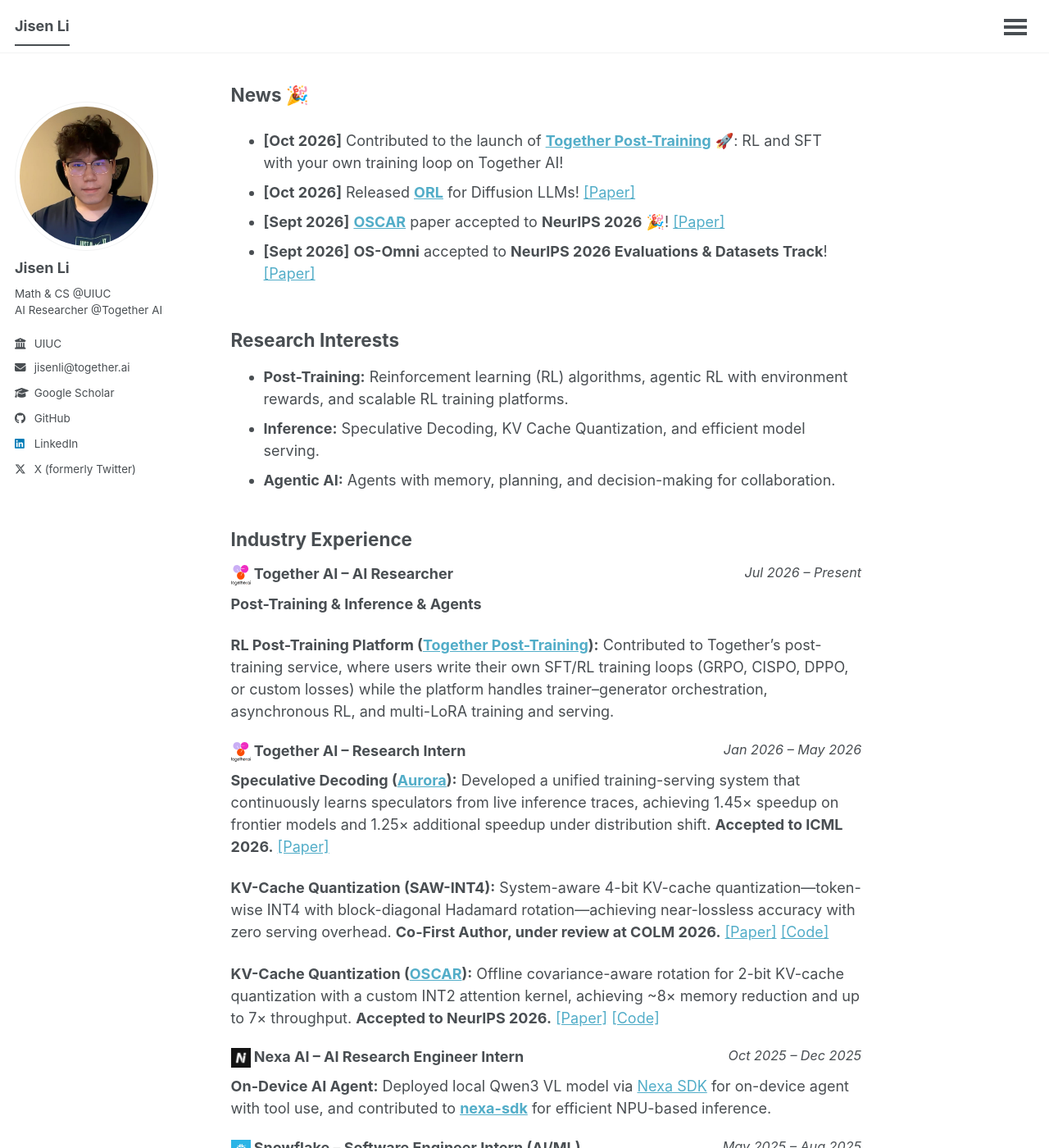
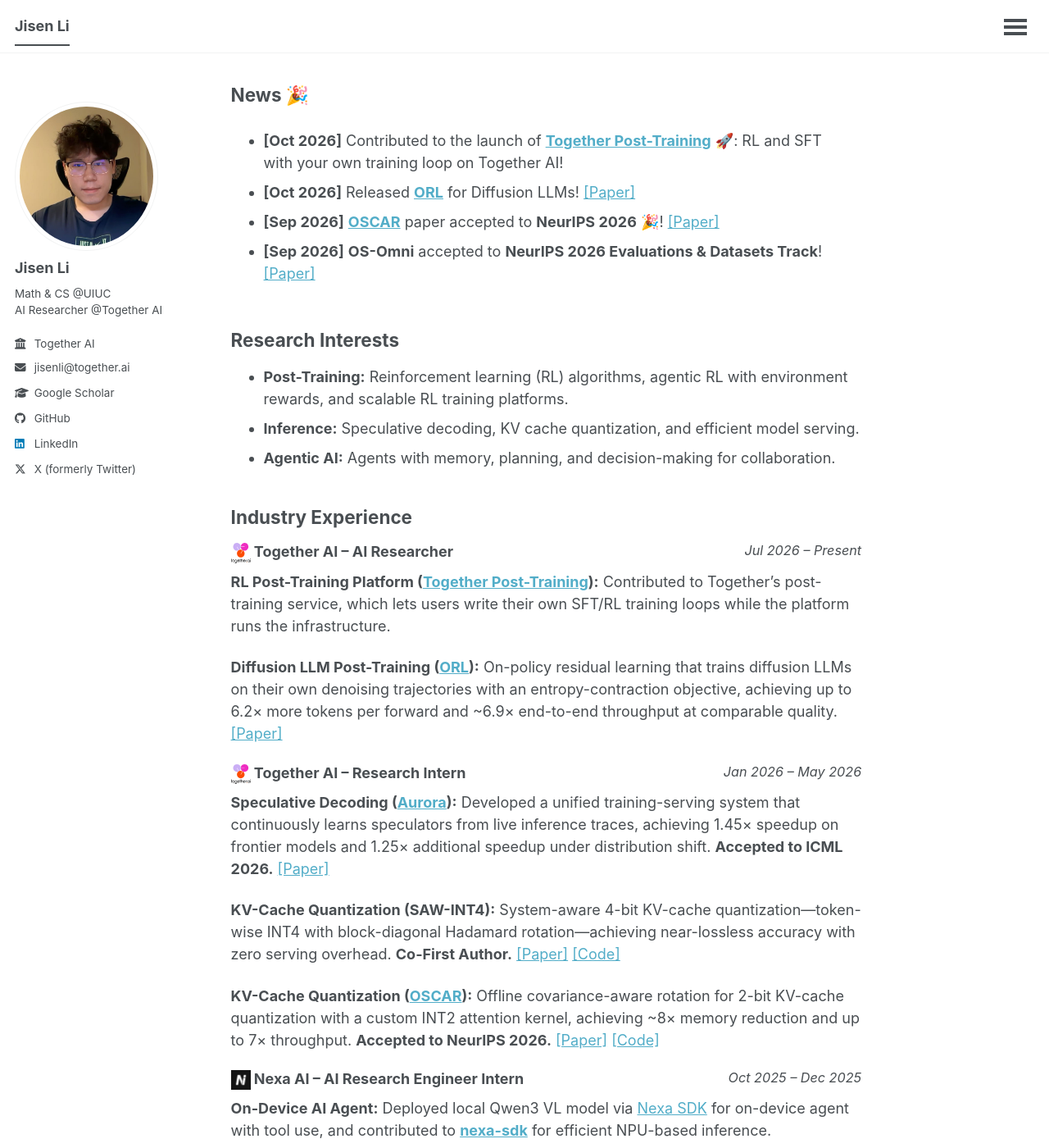
Before and after one commit to mtilyxuegao/mtilyxuegao.github.io, a Jekyll site: the page built from _pages/about.md, in a window 1280 px wide and 1400 px high, scrolled down 592 px. Shown: the whole window at 82% size. Built offline with Jekyll 4.4.1, drawn with Linux system fonts in a browser that asks for light colours; a script that is not in the unit is left out; some of the changed text lies outside the part shown.

Commit message:
Refresh homepage: ORL experience, sidebar employer, links and wording fixes
Co-Authored-By: Claude Opus 5.5 <noreply@anthropic.com>

```diff
--- a/_config.yml
+++ b/_config.yml
@@ -12,7 +12,7 @@ site_theme               : "default" # The available themes options are "default
 title                    : "Jisen Li"
 title_separator          : "-"
 name                     : &name "Jisen Li"
-description              : &description "Math & CS @ UIUC | Research in AI inference, retrieval & ranking, and agents"
+description              : &description "AI Researcher @ Together AI | Research in RL post-training, inference, and agents"
 url                      : https://jisenli.me
 baseurl                  : "" # the subpath of your site, e.g. "/blog"
 repository               : "mtilyxuegao/mtilyxuegao.github.io"
@@ -27,7 +27,7 @@ author:
   pronouns         : # example: "she/her"
   bio              : "Math & CS @UIUC<br>AI Researcher @Together AI"
   location         : # hidden, e.g. "San Francisco, CA"
-  employer         : "UIUC"
+  employer         : "Together AI"
   uri              : # URL
   email            : "jisenli@together.ai"
 
--- a/_pages/about.md
+++ b/_pages/about.md
@@ -22,16 +22,16 @@ Outside of research, I enjoy fitness and strategy games such as Go. Please feel
 
 - **[Oct 2026]** Contributed to the launch of **[Together Post-Training](https://www.together.ai/blog/together-post-training)** 🚀: RL and SFT with your own training loop on Together AI!
 - **[Oct 2026]** Released **[ORL](https://introspective-diffusion.github.io/orl-dlm/)** for Diffusion LLMs! [[Paper]](https://arxiv.org/abs/2610.20687)
-- **[Sept 2026]** **[OSCAR](https://oscar-quantize.github.io/)** paper accepted to **NeurIPS 2026** 🎉! [[Paper]](https://arxiv.org/abs/2605.17757)
-- **[Sept 2026]** **OS-Omni** accepted to **NeurIPS 2026 Evaluations & Datasets Track**! [[Paper]](https://openreview.net/forum?id=UlijzWpwGW)
-- **[July 2026]** Joined **[Together AI](https://www.together.ai/)** full-time as an **AI Researcher**!
-- **[July 2026]** Released **[PaperPilot](https://paperpilot.papersearch.org/)**: Multi-Turn Agentic Scientific Literature Search via Workflow Induction! [[Paper]](https://arxiv.org/abs/2607.00597)
+- **[Sep 2026]** **[OSCAR](https://oscar-quantize.github.io/)** paper accepted to **NeurIPS 2026** 🎉! [[Paper]](https://arxiv.org/abs/2605.17757)
+- **[Sep 2026]** **OS-Omni** accepted to **NeurIPS 2026 Evaluations & Datasets Track**! [[Paper]](https://openreview.net/forum?id=UlijzWpwGW)
+- **[Jul 2026]** Joined **[Together AI](https://www.together.ai/)** full-time as an **AI Researcher**!
+- **[Jul 2026]** Released **PaperPilot**: Multi-Turn Agentic Scientific Literature Search via Workflow Induction! [[Paper]](https://arxiv.org/abs/2607.00597)
 - **[May 2026]** Graduated from **UIUC** 🎓, *Magna Cum Laude*!
-- **[April 2026]** **[Aurora](https://aurora-spec-ai.github.io/)** and **[Agent Protocol](https://arxiv.org/pdf/2510.17149)** papers accepted to **ICML 2026** 🎉!
-- **[Feb 2026]** **[Aurora](https://aurora-spec-ai.github.io/)** Day Zero support for **Qwen3-Coder-Next-FP8**! [[Checkpoint]](https://huggingface.co/togethercomputer/Aurora-Spec-Qwen3-Coder-Next-FP8).
+- **[Apr 2026]** **[Aurora](https://aurora-spec-ai.github.io/)** and **[Agent Protocol](https://arxiv.org/pdf/2510.17149)** papers accepted to **ICML 2026** 🎉!
+- **[Feb 2026]** **[Aurora](https://aurora-spec-ai.github.io/)** Day Zero support for **Qwen3-Coder-Next-FP8**! [[Checkpoint]](https://huggingface.co/togethercomputer/Aurora-Spec-Qwen3-Coder-Next-FP8)
 - **[Jan 2026]** Joined Together AI as **Research Intern**!
-- **[Jan 2026]** [Kitty paper](https://arxiv.org/pdf/2511.18643) accepted to **MLSys 2026**!
-- **[Dec 2025]** Grateful for **OpenAI** offer, **but** chose different path!
+- **[Jan 2026]** **[Kitty](https://arxiv.org/pdf/2511.18643)** paper accepted to **MLSys 2026**!
+- **[Dec 2025]** Grateful for an **OpenAI** offer, **but** chose a different path!
 
 </div>
 
@@ -51,22 +51,22 @@ Outside of research, I enjoy fitness and strategy games such as Go. Please feel
 ## Research Interests
 
 - **Post-Training:** Reinforcement learning (RL) algorithms, agentic RL with environment rewards, and scalable RL training platforms.
-- **Inference:** Speculative Decoding, KV Cache Quantization, and efficient model serving.
+- **Inference:** Speculative decoding, KV cache quantization, and efficient model serving.
 - **Agentic AI:** Agents with memory, planning, and decision-making for collaboration.
 
 ## Industry Experience
 
 ### ![Together AI](../images/together.svg){: width="24px"} Together AI – AI Researcher <span style="float: right; font-size: 0.9em; font-weight: normal;">*Jul 2026 – Present*</span>
 
-**Post-Training & Inference & Agents**
+**RL Post-Training Platform ([Together Post-Training](https://www.together.ai/blog/together-post-training)):** Contributed to Together's post-training service, which lets users write their own SFT/RL training loops while the platform runs the infrastructure.
 
-**RL Post-Training Platform ([Together Post-Training](https://www.together.ai/blog/together-post-training)):** Contributed to Together's post-training service, where users write their own SFT/RL training loops (GRPO, CISPO, DPPO, or custom losses) while the platform handles trainer–generator orchestration, asynchronous RL, and multi-LoRA training and serving.
+**Diffusion LLM Post-Training ([ORL](https://introspective-diffusion.github.io/orl-dlm/)):** On-policy residual learning that trains diffusion LLMs on their own denoising trajectories with an entropy-contraction objective, achieving up to 6.2× more tokens per forward and ~6.9× end-to-end throughput at comparable quality. [[Paper]](https://arxiv.org/abs/2610.20687)
 
 ### ![Together AI](../images/together.svg){: width="24px"} Together AI – Research Intern <span style="float: right; font-size: 0.9em; font-weight: normal;">*Jan 2026 – May 2026*</span>
 
 **Speculative Decoding ([Aurora](https://aurora-spec-ai.github.io/)):** Developed a unified training-serving system that continuously learns speculators from live inference traces, achieving 1.45× speedup on frontier models and 1.25× additional speedup under distribution shift. **Accepted to ICML 2026.** [[Paper]](https://arxiv.org/abs/2602.06932)
 
-**KV-Cache Quantization (SAW-INT4):** System-aware 4-bit KV-cache quantization—token-wise INT4 with block-diagonal Hadamard rotation—achieving near-lossless accuracy with zero serving overhead. **Co-First Author, under review at COLM 2026.** [[Paper]](https://arxiv.org/pdf/2604.19157) [[Code]](https://github.com/togethercomputer/saw-int4)
+**KV-Cache Quantization (SAW-INT4):** System-aware 4-bit KV-cache quantization—token-wise INT4 with block-diagonal Hadamard rotation—achieving near-lossless accuracy with zero serving overhead. **Co-First Author.** [[Paper]](https://arxiv.org/pdf/2604.19157) [[Code]](https://github.com/togethercomputer/saw-int4)
 
 **KV-Cache Quantization ([OSCAR](https://oscar-quantize.github.io/)):** Offline covariance-aware rotation for 2-bit KV-cache quantization with a custom INT2 attention kernel, achieving ~8× memory reduction and up to 7× throughput. **Accepted to NeurIPS 2026.** [[Paper]](https://arxiv.org/pdf/2605.17757) [[Code]](https://github.com/FutureMLS-Lab/OSCAR)
 
@@ -84,7 +84,7 @@ Outside of research, I enjoy fitness and strategy games such as Go. Please feel
 
 ## Academic Research
 
-### ![Together AI](../images/together.svg){: width="24px"} Together AI <span style="float: right; font-size: 0.9em; font-weight: normal;">*Sep 2025 – Present*</span>
+### ![Together AI](../images/together.svg){: width="24px"} Together AI <span style="float: right; font-size: 0.9em; font-weight: normal;">*Sep 2025 – Dec 2025*</span>
 
 **KV Cache Quantization (Kitty):** Developed Kitty, a mixed-precision KV caching system. Introduced Dynamic Channel-wise Precision Boost, achieving 8× memory reduction with near-zero accuracy loss and 2.1×–4.1× throughput improvement.
 
@@ -92,11 +92,11 @@ Outside of research, I enjoy fitness and strategy games such as Go. Please feel
 
 ### ![UIUC](../images/uiuc.png){: width="24px"} University of Illinois Urbana-Champaign <span style="float: right; font-size: 0.9em; font-weight: normal;">*Jul 2025 – Present*</span>
 
-**Scientific Literature Search Agent ([PaperPilot](https://paperpilot.papersearch.org/)):** A multi-turn agent that induces executable DAG workflows over paper-search tools; a 9B workflow-induction model improves Hit@5 from 58.0 to 77.0 and cuts workflow errors from 9.5% to 0%. [[Paper]](https://arxiv.org/abs/2607.00597)
+**Scientific Literature Search Agent (PaperPilot):** A multi-turn agent that induces executable DAG workflows over paper-search tools; a 9B workflow-induction model improves Hit@5 from 58.0 to 77.0 and cuts workflow errors from 9.5% to 0%. [[Paper]](https://arxiv.org/abs/2607.00597)
 
 **AI Agent Protocol Benchmarking:** Developed a unified benchmark to evaluate agent communication protocols across Document QA, Collaborative Coding, and MAPF. Contributed to ANP protocol adaptation and Meta Protocol integration.
 
-**Outcome:** Co-First Author, Accepted to ICML 2026. Supervised by **[Prof. Jiaxuan You](https://cs.stanford.edu/people/jiaxuan/)** [[Paper]](https://arxiv.org/pdf/2510.17149)
+**Outcome:** Co-First Author, Accepted to ICML 2026. Supervised by **[Prof. Jiaxuan You](https://jiaxuan.web.illinois.edu/)**. [[Paper]](https://arxiv.org/pdf/2510.17149)
 
 ### ![UChicago](../images/uchicago.png){: width="24px"} University of Chicago (Globus Lab) <span style="float: right; font-size: 0.9em; font-weight: normal;">*Jun 2024 – Aug 2024*</span>
 
```
Also changed, not shown: other parts of _pages/about.md (+2 -2 lines).
